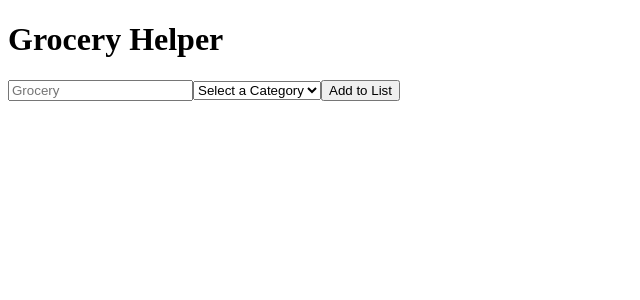
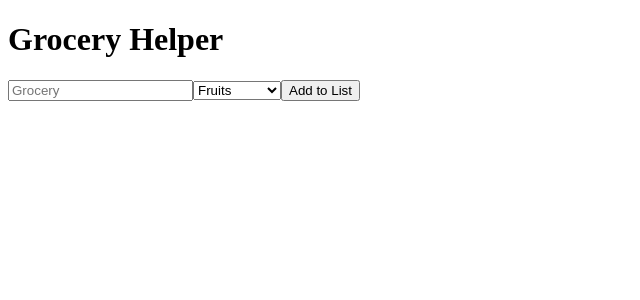
Before and after one commit to roballende/GroceryHelper, a React (Create React App) app: page / in a window 1280 px wide. Shown: the top 300 px of the page, without its empty margins (0-640 px from the left). Built offline with nearby package versions, Linux system fonts and the light colour scheme.

Commit message:
Form now adds groceries to list

```diff
--- a/src/App.js
+++ b/src/App.js
@@ -1,11 +1,19 @@
 import NavBar from './NavBar';
 import Body from './Body';
+import React, { useState } from 'react';
 
 function App() {
+  const [groceryList, setGroceryList] = useState([])
+
+  function addGrocery(newGrocery) {
+    setGroceryList([...groceryList, newGrocery])
+    console.log(groceryList)
+  }
+
   return (
     <div className="App">
       <header className="App-header">
-      <NavBar />
+      <NavBar addGrocery={addGrocery}/>
       <Body />
       </header>
     </div>
--- a/src/Form.js
+++ b/src/Form.js
@@ -1,10 +1,23 @@
+import React, { useState } from "react";
 
-function Form() {
+function Form({ addGrocery }) {
+  const [newName, setNewName] = useState("")
+  const [newCategory, setNewCategory] = useState("Fruits")
+
+  function handleSubmit(e) {
+    e.preventDefault()
+
+    const newGrocery = {
+      name: newName,
+      category: newCategory
+    }
+    addGrocery(newGrocery)
+  }
+
   return (
-    <form className="new-grocery-form">
-      <input placeholder="Grocery" />
-      <select id="category">
-        <option value="" disabled selected hidden>Select a Category</option>
+    <form className="new-grocery-form" onSubmit={handleSubmit}>
+      <input placeholder="Grocery" onChange={(e) => setNewName(e.target.value)}/>
+      <select id="category" onChange={(e) => setNewCategory(e.target.value)}>
         <option value="Fruits">Fruits</option>
         <option value="Vegetables">Vegetables</option>
         <option value="Meats">Meats</option>
--- a/src/Grocery.js
+++ b/src/Grocery.js
@@ -1,27 +1,8 @@
 import React from "react";
 
-function Grocery() {
+function Grocery({groceryName, groceryCategory}) {
   return (
-    <div className="Fruits">
-      <header className="Fruits">
-
-      </header>
-    </div>)
-
-    (
-    <div className="Vegetables">
-        <header className="Vegetables">
-        LMAO
-        </header>
-    </div>
-    )
-    (
-    <div className="Meats">
-        <header className="Meats">
-
-        </header>
-    </div>
-    )
+    {name: groceryName, category: groceryCategory}
+  )
 }
-
 export default Grocery;
--- a/src/NavBar.js
+++ b/src/NavBar.js
@@ -1,11 +1,11 @@
 import Form from "./Form";
 
-function NavBar() {
+function NavBar({ addGrocery }) {
   return (
     <div className="App">
       <header className="App-header">
         <h1>Grocery Helper</h1>
-        <Form />
+        <Form addGrocery={addGrocery}/>
       </header>
     </div>
   );
```
